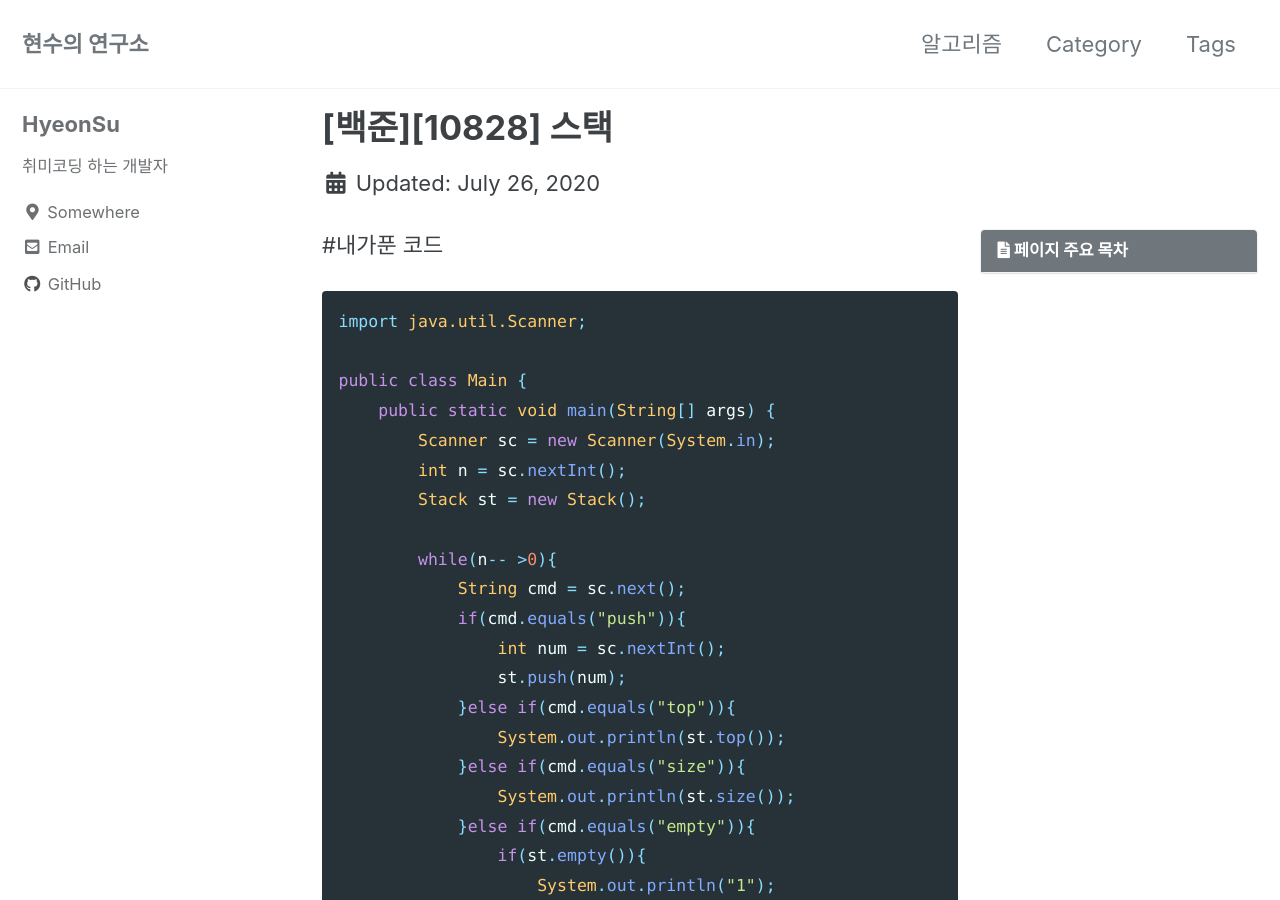
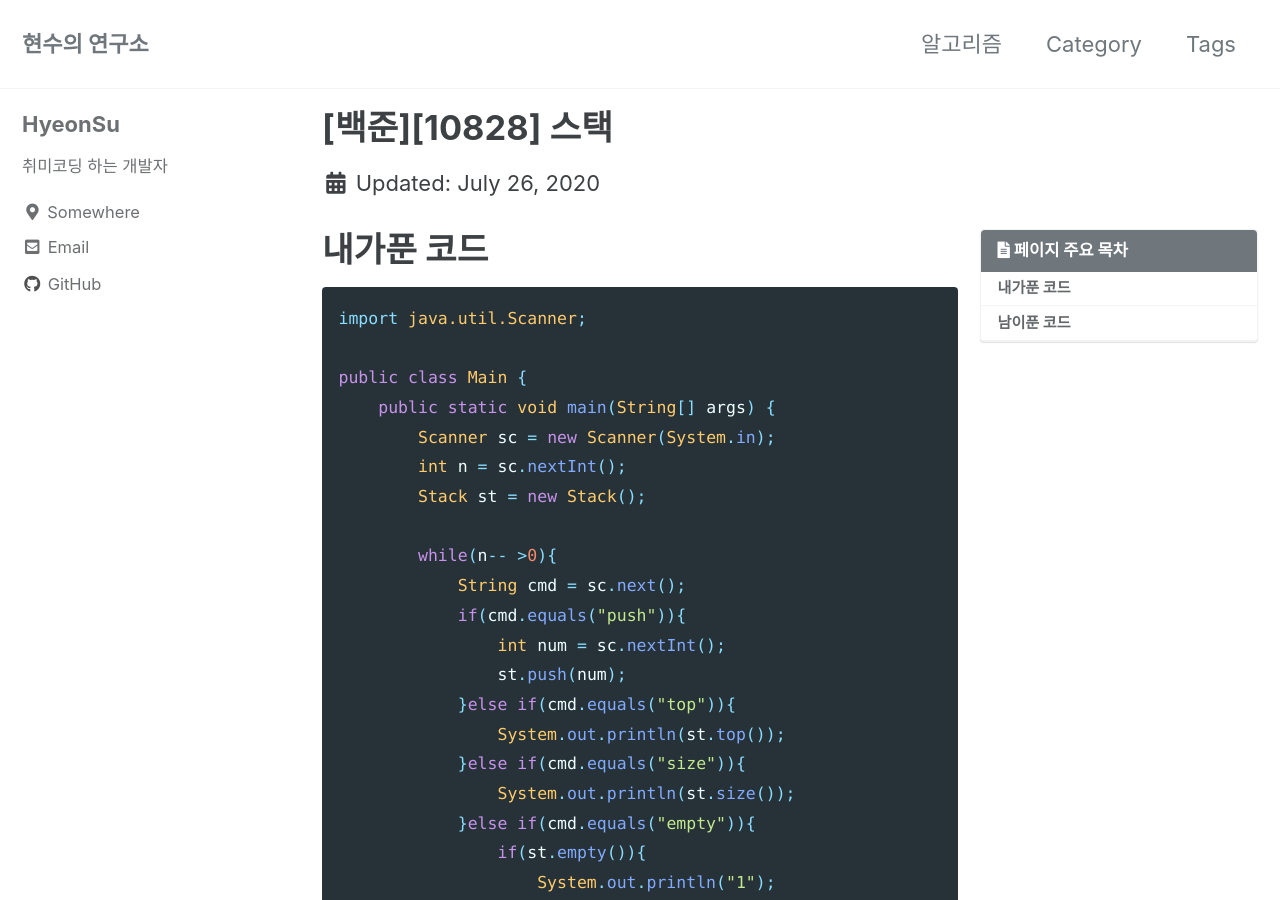
Before and after one commit to hscom96/hscom96.github.io, a Jekyll site: the page built from _posts/2020-07-26-boj10828.md, in a window 1280 px wide and 900 px high. Built offline with Jekyll 4.4.1, drawn with Linux system fonts in a browser that asks for light colours; cached includes are drawn as plain includes; comment, search, counter and statistics services are not loaded; some of the changed text lies outside the part shown.

Commit message:
게시물 포스팅

````diff
--- a/_data/navigation.yml
+++ b/_data/navigation.yml
@@ -1,7 +1,7 @@
 # main links
 main:
   - title: "알고리즘"
-    url: /알고리즘
+    url: /categories/algorithm/
   - title: "Category"
     url: /categories
   - title: "Tags"
--- a/_posts/2020-07-26-boj10828.md
+++ b/_posts/2020-07-26-boj10828.md
@@ -4,14 +4,15 @@ excerpt: ""
 categories:
   - 알고리즘
 tags:
-  - 백준. stack
+  - 백준
+  - stack
 last_modified_at: 2020-07-26T08:06:00-05:00
 toc: true
 toc_sticky: true
 toc_label: "페이지 주요 목차"
 ---
 
-#내가푼 코드
+# 내가푼 코드
 
 ```java
 import java.util.Scanner;
@@ -78,7 +79,7 @@ public class Main {
 }
 ```
 
-#남이푼 코드
+# 남이푼 코드
 ```java
 import java.util.*;
 public class Main {
````
Also changed, not shown: _pages/algorithm.md (+1 -1 lines).
